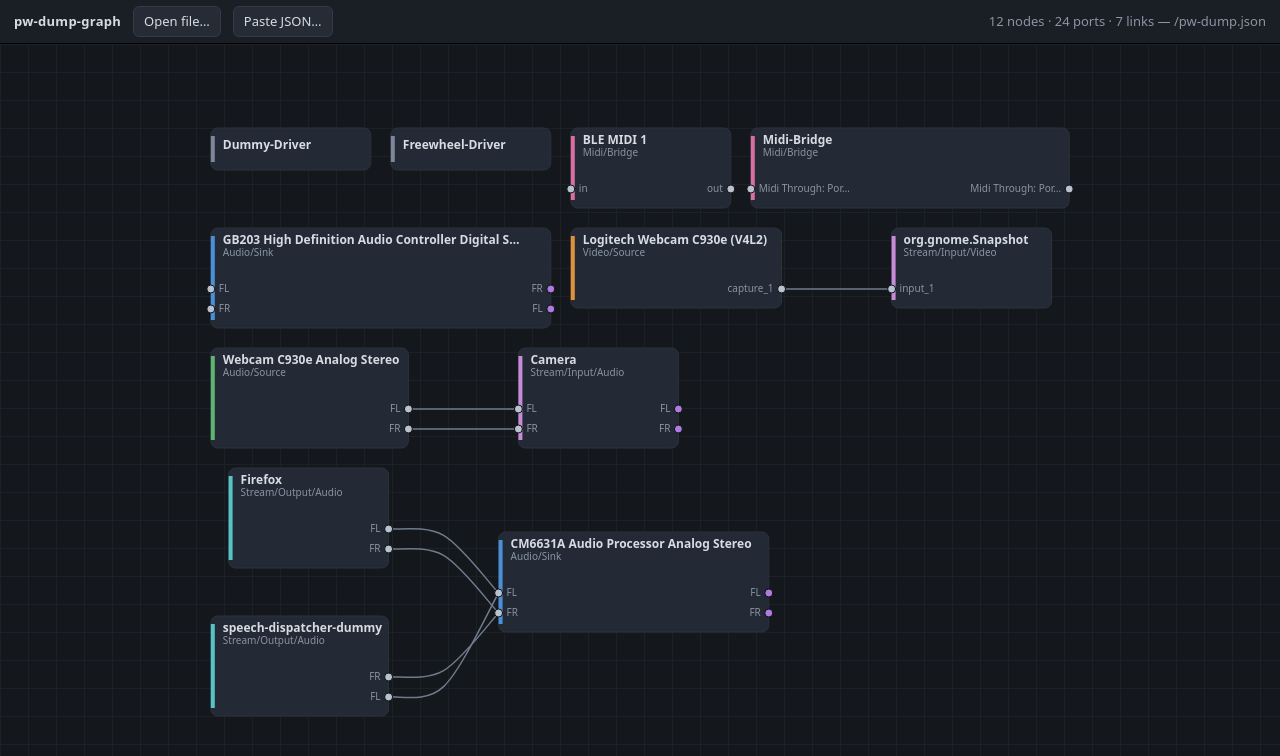
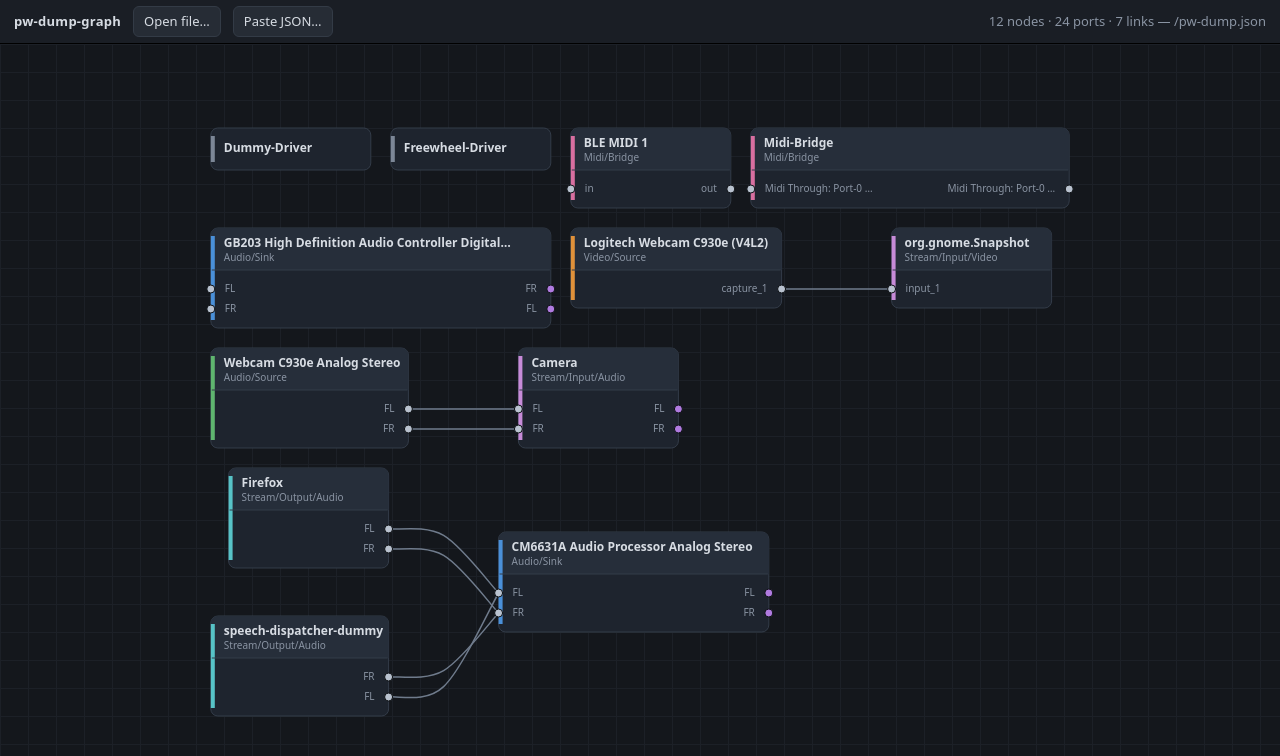
Before and after one commit to ford-prefect/pw-dump-graph, a website built with Vite: page index.html in a window 1280 px wide. Built offline with nearby package versions, Linux system fonts and the light colour scheme.

Commit message:
render: draw the header band and budget port-label width
Titles get the reserved band to themselves (with a divider and a slightly
lighter fill), and labels are clipped to the room the layout actually left
them: half the box minus the mid gap when both sides carry ports, the full
width minus padding when only one side does.

```diff
--- a/src/render/svg.ts
+++ b/src/render/svg.ts
@@ -29,8 +29,16 @@
 }
 
 function truncate(text: string, maxChars: number): string {
+  if (maxChars < 2) return "";
   return text.length > maxChars ? text.slice(0, maxChars - 1) + "…" : text;
 }
+
+// Glyph-width estimates matching the font sizes in styles.css. Used only to
+// decide where to clip text inside the box the layout gave us.
+const TITLE_CHAR_W = 6.6;
+const PORT_CHAR_W = 5.6;
+const SIDE_PAD = 14; // gap between the node edge and its port label
+const MID_GAP = 44; // clear space kept between the in- and out-label columns
 
 /** Convert a polyline (elk spline control points) into a smooth path string. */
 function smoothPath(points: { x: number; y: number }[]): string {
@@ -60,7 +68,21 @@
   const g = el("g", { class: "node-group", "data-node-id": node.id });
   const accent = accentFor(node.mediaClass);
 
-  g.appendChild(el("rect", { class: "node-box", x: laid.x, y: laid.y, width: laid.w, height: laid.h, rx: 7 }));
+  const r = 7;
+  g.appendChild(el("rect", { class: "node-box", x: laid.x, y: laid.y, width: laid.w, height: laid.h, rx: r }));
+  // Header band: same rounded top corners as the box, square along the divider.
+  // Port-less nodes (drivers) are all header, so the band would just repaint them.
+  if (laid.ports.length > 0) {
+    g.appendChild(
+      el("path", {
+        class: "node-header",
+        d:
+          `M ${laid.x} ${laid.y + laid.headerH} L ${laid.x} ${laid.y + r} ` +
+          `A ${r} ${r} 0 0 1 ${laid.x + r} ${laid.y} L ${laid.x + laid.w - r} ${laid.y} ` +
+          `A ${r} ${r} 0 0 1 ${laid.x + laid.w} ${laid.y + r} L ${laid.x + laid.w} ${laid.y + laid.headerH} Z`,
+      }),
+    );
+  }
   g.appendChild(
     el("line", {
       class: "node-accent",
@@ -72,14 +94,36 @@
     }),
   );
 
-  const title = el("text", { class: "node-title", x: laid.x + 12, y: laid.y + (node.mediaClass ? 13 : 18) });
-  title.textContent = truncate(node.name, Math.floor((laid.w - 18) / 6.5));
+  const title = el("text", { class: "node-title", x: laid.x + 13, y: laid.y + (node.mediaClass ? 16 : 21) });
+  title.textContent = truncate(node.name, Math.floor((laid.w - 26) / TITLE_CHAR_W));
   g.appendChild(title);
   if (node.mediaClass) {
-    const sub = el("text", { class: "node-sub", x: laid.x + 12, y: laid.y + 25 });
-    sub.textContent = node.mediaClass;
+    const sub = el("text", { class: "node-sub", x: laid.x + 13, y: laid.y + 30 });
+    sub.textContent = truncate(node.mediaClass, Math.floor((laid.w - 26) / PORT_CHAR_W));
     g.appendChild(sub);
   }
+
+  // Separator marking the reserved header band, so the title reads as its own
+  // row rather than crowding the first port.
+  if (laid.ports.length > 0) {
+    g.appendChild(
+      el("line", {
+        class: "node-divider",
+        x1: laid.x + 1,
+        y1: laid.y + laid.headerH,
+        x2: laid.x + laid.w - 1,
+        y2: laid.y + laid.headerH,
+      }),
+    );
+  }
+
+  // A label column only has to share the box when the other side has ports too.
+  // Halving MID_GAP mirrors how the layout sized the box, so the two columns
+  // keep that gap between them instead of meeting in the middle.
+  const twoSided =
+    laid.ports.some((p) => p.side === "in") && laid.ports.some((p) => p.side === "out");
+  const labelRoom = twoSided ? laid.w / 2 - SIDE_PAD - MID_GAP / 2 : laid.w - SIDE_PAD * 2;
+  const labelChars = Math.floor(labelRoom / PORT_CHAR_W);
 
   for (const lp of laid.ports) {
     const port = node.ports.find((p) => p.id === lp.id);
@@ -96,11 +140,11 @@
     const inside = lp.side === "in";
     const label = el("text", {
       class: "port-label",
-      x: inside ? lp.x + 8 : lp.x - 8,
+      x: inside ? lp.x + SIDE_PAD : lp.x - SIDE_PAD,
       y: lp.y,
       "text-anchor": inside ? "start" : "end",
     });
-    label.textContent = truncate(port.channel ?? port.name, 18);
+    label.textContent = truncate(port.channel ?? port.name, labelChars);
     g.appendChild(label);
   }
   return g;
--- a/src/styles.css
+++ b/src/styles.css
@@ -7,7 +7,9 @@
   --edge: #6f7b8c;
   --edge-hi: #ffcf5c;
   --port: #b9c2cf;
-  --node-stroke: #2c333d;
+  --node-bg: #1e242e;
+  --node-header: #262e3a;
+  --node-stroke: #333c49;
   --dim: 0.18;
 }
 
@@ -80,7 +82,9 @@
 #stage.drag-over { outline: 3px dashed #3d7bd1; outline-offset: -8px; }
 
 /* ---- graph elements (scene is transformed via <g id="scene">) ---- */
-.node-box { fill: #232935; stroke: var(--node-stroke); stroke-width: 1; rx: 7; }
+.node-box { fill: var(--node-bg); stroke: var(--node-stroke); stroke-width: 1; rx: 7; }
+.node-header { fill: var(--node-header); pointer-events: none; }
+.node-divider { stroke: var(--node-stroke); stroke-width: 1; pointer-events: none; }
 .node-title {
   fill: var(--text);
   font-weight: 600;
```
